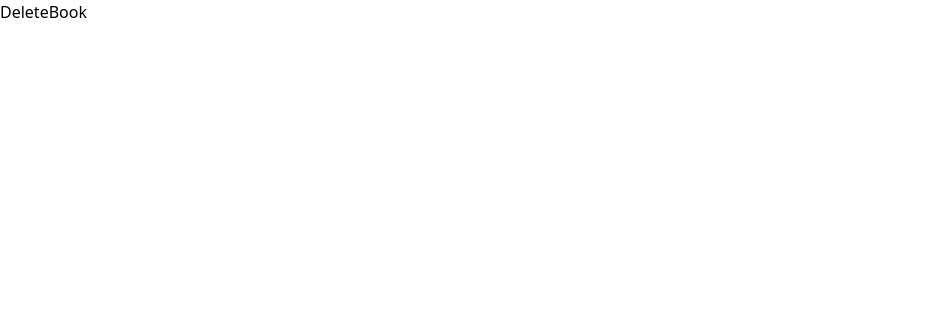
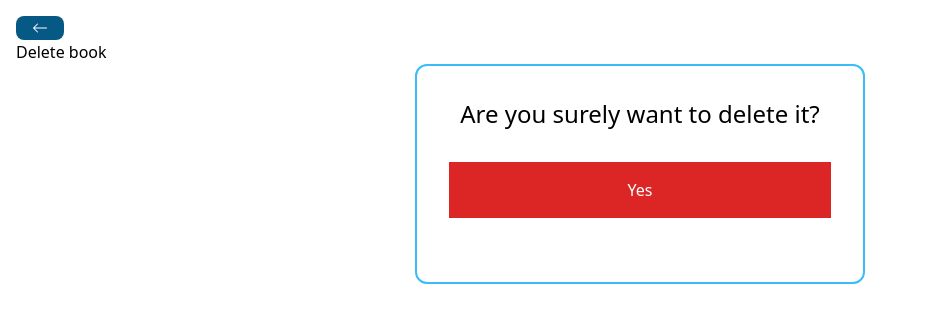
Before and after one commit to Irshadmdk19/Book-Store, a React (Vite) app in the folder frontend/: page /book/delete/1 in a window 1280 px wide. Shown: the top 322 px of the page, without its empty margins (0-927 px from the left). Built offline with nearby package versions, Linux system fonts and the light colour scheme.

Commit message:
Added DeleteBook.jsx for deleting book

```diff
--- a/frontend/src/pages/DeleteBook.jsx
+++ b/frontend/src/pages/DeleteBook.jsx
@@ -1,8 +1,40 @@
-import React from 'react'
+import React, { useState } from 'react'
+import Spinner from '../Components/Spinner'
+import BackButton from '../Components/BackButton'
+import axios from 'axios'
+import { useNavigate, useParams } from 'react-router-dom'
 
 const DeleteBook = () => {
+  const [loading, setloading] = useState(false)
+  const navigate=useNavigate();
+  const {id}=useParams();
+
+  const handleDeleteBook=()=>{
+    setloading(true);
+    axios
+    .delete(`http://localhost:4000/book/${id}`)
+    .then(()=>{
+      setloading(false);
+      navigate('/');
+
+    })
+
+  }
   return (
-    <div>DeleteBook</div>
+
+    <div className='p-4'>
+      <BackButton/>
+      <h1 classNameh3='text-3xl my-4'>Delete book</h1>
+      {loading ?<Spinner/>:''}
+      <div className='flex flex-col items-center border-2 border-sky-400 rounded-xl w-[450px] p-8 mx-auto'>
+        <h3 className='text-2xl'> Are you surely want to delete it?</h3>
+        <button className='p-4 bg-red-600 text-white m-8 w-full' onClick={handleDeleteBook}>
+          Yes
+        </button>
+
+      </div>
+
+    </div>
   )
 }
 
```
